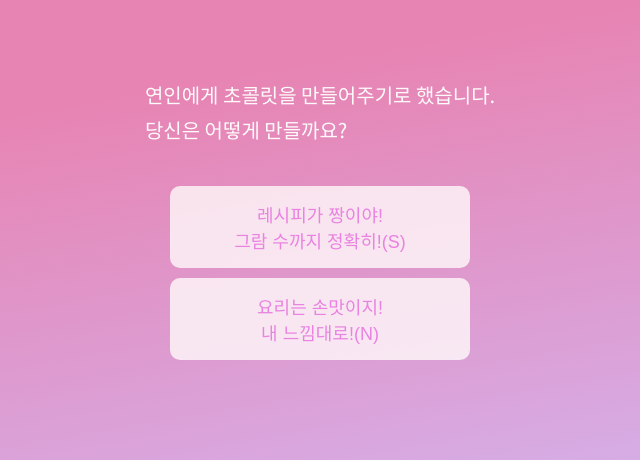
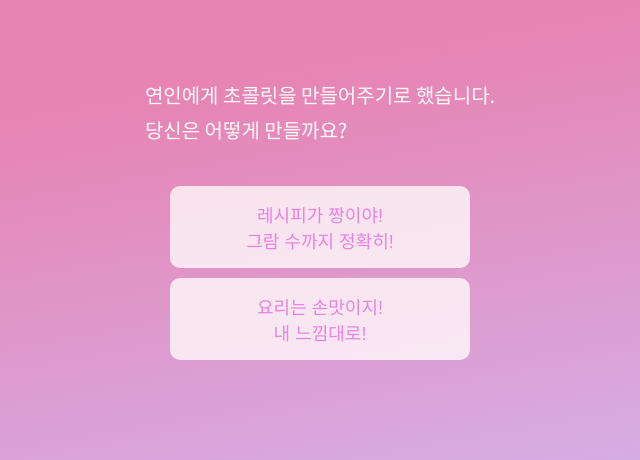
Before and after one commit to Kvvnn/tarotmbti, a plain HTML site: page 0_Q0.html in a window 1280 px wide. Shown: the part 340-800 px from the top of the page, 320-960 px from the left. Drawn offline with Linux system fonts and the light colour scheme.

Commit message:
question_del alphabet

```diff
--- a/js/askText.js
+++ b/js/askText.js
@@ -2,18 +2,18 @@ var nsAsk = {};
 
 nsAsk['Q0_h1'] = '연인에게 초콜릿을 만들어주기로 했습니다.<br \>당신은 어떻게 만들까요?';
 nsAsk['Q0_h2'] = '';
-nsAsk['Q0_a1'] = '레시피가 짱이야!<br \>그람 수까지 정확히!(S)';
-nsAsk['Q0_a2'] = '요리는 손맛이지! <br \>내 느낌대로!(N)';
+nsAsk['Q0_a1'] = '레시피가 짱이야!<br \>그람 수까지 정확히!'; //s
+nsAsk['Q0_a2'] = '요리는 손맛이지! <br \>내 느낌대로!'; //n
 
 nsAsk['Q1_h1'] = '새 옷을 사기로 했습니다. <br \>당신은 어떻게 고르시나요?';
 nsAsk['Q1_h2'] = '';
-nsAsk['Q1_a1'] = '혹시 더 맘에 드는 옷이 있을지도 몰라<br \>좀 더 찾아본다(S)';
-nsAsk['Q1_a2'] = '이 옷 이쁘네!<br \>이건 사야해(N)';
+nsAsk['Q1_a1'] = '혹시 더 맘에 드는 옷이 있을지도 몰라<br \>좀 더 찾아본다(S)';//s
+nsAsk['Q1_a2'] = '이 옷 이쁘네!<br \>이건 사야해';//n
 
 nsAsk['Q3_h1'] = '여친/남친과 데이트 약속을 잡았습니다.<br \>당신은 어떻게 데이트 코스를 짤까요?';
 nsAsk['Q3_h2'] = '';
-nsAsk['Q3_a1'] = '하고 싶다고 했던 것을 기억해뒀다가 <br \>데이트할 때 가자고 한다(N)';
-nsAsk['Q3_a2'] = '오늘 날씨나 기분에 따라 정한다(S)';
+nsAsk['Q3_a1'] = '하고 싶다고 했던 것을 기억해뒀다가 <br \>데이트할 때 가자고 한다';//n
+nsAsk['Q3_a2'] = '오늘 날씨나 기분에 따라 정한다';//s
 //여기까지
 
 
@@ -21,18 +21,18 @@ var jpAsk = {};
 
 jpAsk['Q0_h1'] = '썸남/썸녀가 보고 싶다고 연락왔습니다.<br \>하지만 친구와 선약이 있다면 어떻게 하실건가요?';
 jpAsk['Q0_h2'] = '';
-jpAsk['Q0_a1'] = '선약은 친구인데... <br \>아쉽지만 친구랑 본다(J)';
-jpAsk['Q0_a2'] = '헐, 썸남/썸녀가 보자고?<br \>무조건 본다!(P)';
+jpAsk['Q0_a1'] = '선약은 친구인데... <br \>아쉽지만 친구랑 본다';//j
+jpAsk['Q0_a2'] = '헐, 썸남/썸녀가 보자고?<br \>무조건 본다!';//p
 
 jpAsk['Q1_h1'] = '데이트 중 저녁먹을 시간이 되었습니다.<br \>메뉴를 어떻게 정하시는 편인가요?';
 jpAsk['Q1_h2'] = '';
-jpAsk['Q1_a1'] = '일단 나가서 <br \>맛있는 데를 찾아보자!(P)';
-jpAsk['Q1_a2'] = '핸드폰을 꺼내서 <br \>근처 맛집을 검색한다 (J)';
+jpAsk['Q1_a1'] = '일단 나가서 <br \>맛있는 데를 찾아보자!';//p
+jpAsk['Q1_a2'] = '핸드폰을 꺼내서 <br \>근처 맛집을 검색한다 ';//j
 
 jpAsk['Q3_h1'] = '남친/여친과 여행을 떠나기로 결정했습니다.<br \>다음 중 어떻게 행동하시나요?';
 jpAsk['Q3_h2'] = '';
-jpAsk['Q3_a1'] = '계획없이 가면 개고생이야<br \>꼼꼼하게 계획을 짠다!(J)';
-jpAsk['Q3_a2'] = '여행은 자율여행이지!<br \>하고 싶은 것들을 막연히 생각한다.(P)';
+jpAsk['Q3_a1'] = '계획없이 가면 개고생이야<br \>꼼꼼하게 계획을 짠다!';//j
+jpAsk['Q3_a2'] = '여행은 자율여행이지!<br \>하고 싶은 것들을 막연히 생각한다.';//p
 //여기까지
 
 
@@ -40,18 +40,18 @@ var ieAsk = {};
 
 ieAsk['Q0_h1'] = '주말이 되었습니다.<br \>당신은 어떻게 휴식하는 걸 좋아하나요?';
 ieAsk['Q0_h2'] = '';
-ieAsk['Q0_a1'] = '친구들을 불러서<br \>신나는 파티 즐기기(E)';
-ieAsk['Q0_a2'] = '집에서 쉬면서<br \>혼자만의 시간 가지기(I)';
+ieAsk['Q0_a1'] = '친구들을 불러서<br \>신나는 파티 즐기기';//e
+ieAsk['Q0_a2'] = '집에서 쉬면서<br \>혼자만의 시간 가지기';//i
 
 ieAsk['Q1_h1'] = '집에 마음대로 꾸밀 수 있는 방이 생겼습니다.<br \>어떤 방으로 만들고 싶은가요?';
 ieAsk['Q1_h2'] = '';
-ieAsk['Q1_a1'] = '혼자만의 시간을 가질 수 있는<br \>작업실/서재로(I)';
-ieAsk['Q1_a2'] = '다른 사람들과 파티를 즐길 수 있는<br \>파티룸/다용도실로(E)';
+ieAsk['Q1_a1'] = '혼자만의 시간을 가질 수 있는<br \>작업실/서재로';//i
+ieAsk['Q1_a2'] = '다른 사람들과 파티를 즐길 수 있는<br \>파티룸/다용도실로';//e
 
 ieAsk['Q3_h1'] = '남친/여친과의 여행에 다른 친구가 끼고 싶다고 합니다.<br \>당신은 어떤 걸 선호하시나요?';
 ieAsk['Q3_h2'] = '';
-ieAsk['Q3_a1'] = '여행은 많이 갈수록 재밌지! <br \>같이 가자!(E)';
-ieAsk['Q3_a2'] = '우리끼리 조용히 시간 보내려 했는데...<br \>우리끼리 가자(I)';
+ieAsk['Q3_a1'] = '여행은 많이 갈수록 재밌지! <br \>같이 가자!';//e
+ieAsk['Q3_a2'] = '우리끼리 조용히 시간 보내려 했는데...<br \>우리끼리 가자';//i
 //여기까지
 
 
@@ -59,16 +59,16 @@ var tfAsk = {};
 
 tfAsk['Q0_h1'] = '남친/여친이 친구와 싸웠습니다.<br \>당신은 어떻게 행동할까요?';
 tfAsk['Q0_h2'] = '';
-tfAsk['Q0_a1'] = '어떻게 다시 화해할 수 있을지<br \>함께 고민한다(T)';
-tfAsk['Q0_a2'] = '남친/여친이 얼마나 속상할까?<br \>공감한다(F)';
+tfAsk['Q0_a1'] = '어떻게 다시 화해할 수 있을지<br \>함께 고민한다';//t
+tfAsk['Q0_a2'] = '남친/여친이 얼마나 속상할까?<br \>공감한다';//f
 
 tfAsk['Q1_h1'] = '새로운 회사에 입사하게 되었습니다.<br \>디음 중 당신이 선호하는 회사는 어느쪽인가요?';
 tfAsk['Q1_h2'] = '';
-tfAsk['Q1_a1'] = '시스템이 갖춰져 있어야지!<br \>체계적이고 할 일이 정해져 있는 곳(T)';
-tfAsk['Q1_a2'] = '분위기가 중요하지!<br \>자율적이고 대화를 많이 하는 곳(F)';
+tfAsk['Q1_a1'] = '시스템이 갖춰져 있어야지!<br \>체계적이고 할 일이 정해져 있는 곳';//t
+tfAsk['Q1_a2'] = '분위기가 중요하지!<br \>자율적이고 대화를 많이 하는 곳';//f
 
 tfAsk['Q3_h1'] = '연인과 싸우게 되었습니다.<br \>당신은 다음 중 어느 쪽인가요?';
 tfAsk['Q3_h2'] = '';
-tfAsk['Q3_a1'] = '속상하고 억울해서 말도 잘 못하고<br \>눈물부터 흘린다(F)';
-tfAsk['Q3_a2'] = '논리정연하게 상대에게 따진다(T)';
+tfAsk['Q3_a1'] = '속상하고 억울해서 말도 잘 못하고<br \>눈물부터 흘린다';//f
+tfAsk['Q3_a2'] = '논리정연하게 상대에게 따진다';//t
 //여기까지
```
Also changed, not shown: index.html (+20 -1 lines).
